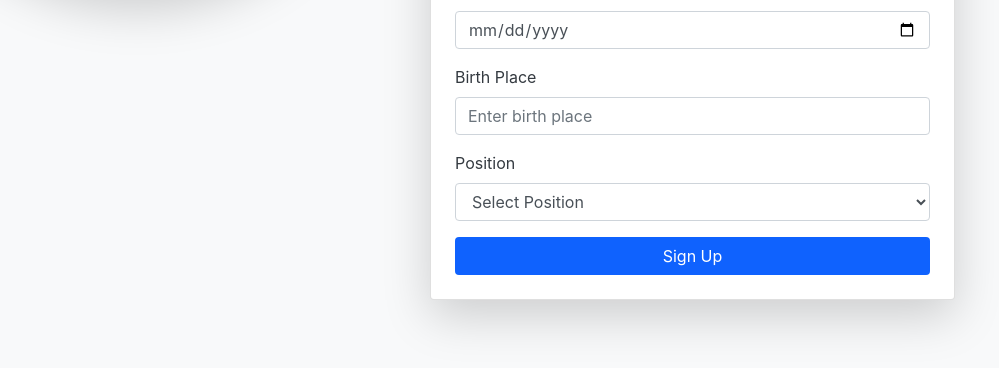
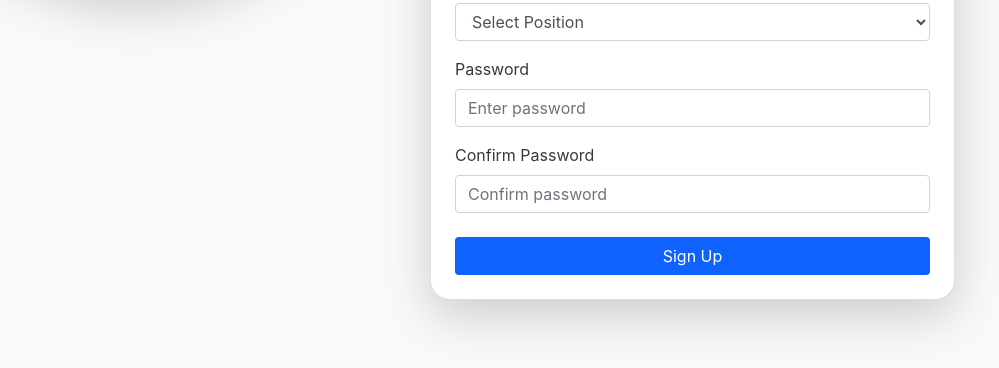
Before and after one commit to Rob-Eugene30/BIP, a Flask app: page /sign_up_official in a window 1280 px wide. Shown: the part 839-1207 px from the top of the page, without its empty margins (260-1259 px from the left). Run offline with Flask 3, Linux system fonts and the light colour scheme; some libraries are stand-ins or nearby versions.

Commit message:
fixed some htmls. made the signups more uniform

```diff
--- a/Website/templates/sign_up.html
+++ b/Website/templates/sign_up.html
@@ -25,7 +25,7 @@
 
             <!-- Right Side: Sign-up Form -->
             <div class="col-md-6">
-                <div class="card p-4 shadow-lg">
+                <div class="card p-4 shadow-lg" style="border-radius: 20px;">
                     <h3 class="text-center text-dark">Sign Up as Constituent</h3>
                     <form method="POST">
                         <div class="form-group mb-3">
--- a/Website/templates/sign_up_official.html
+++ b/Website/templates/sign_up_official.html
@@ -25,7 +25,7 @@
 
             <!-- Right Side: Sign-up Form -->
             <div class="col-md-6">
-                <div class="card p-4 shadow-lg">
+                <div class="card p-4 shadow-lg" style="border-radius: 20px;">
                     <h3 class="text-center text-dark">Official Sign-Up</h3>
                     <form method="POST">
                         <div class="form-group mb-3">
@@ -39,14 +39,6 @@
                         <div class="form-group mb-3">
                             <label class="text-dark">Last Name</label>
                             <input type="text" class="form-control" name="lastName" placeholder="Enter last name" required />
-                        </div>
-                        <div class="form-group mb-3">
-                            <label for="password1" class="text-dark">Password</label>
-                            <input type="password" class="form-control" id="password1" name="password1" placeholder="Enter password" required />
-                        </div>
-                        <div class="form-group mb-4">
-                            <label for="password2" class="text-dark">Confirm Password</label>
-                            <input type="password" class="form-control" id="password2" name="password2" placeholder="Confirm password" required />
                         </div>
                         <div class="form-group mb-3">
                             <label class="text-dark">Address</label>
@@ -70,6 +62,14 @@
                                 <option value="SK Staff">SK Staff</option>
                             </select>
                         </div>
+                        <div class="form-group mb-3">
+                            <label for="password1" class="text-dark">Password</label>
+                            <input type="password" class="form-control" id="password1" name="password1" placeholder="Enter password" required />
+                        </div>
+                        <div class="form-group mb-4">
+                            <label for="password2" class="text-dark">Confirm Password</label>
+                            <input type="password" class="form-control" id="password2" name="password2" placeholder="Confirm password" required />
+                        </div>
                         <button type="submit" class="btn w-100" style="background-color: #0F62FE; color: white;">Sign Up</button>
                     </form>
                 </div>
--- a/Website/templates/welcome.html
+++ b/Website/templates/welcome.html
@@ -70,7 +70,7 @@
 
                 <div class="col-12 col-sm-4 mb-4">
                         <h3>About this Website</h3>
-                        <p>The creation of this website project will not be completed without the collaboration some students of Mapúa University.</p>
+                        <p>The creation of this website project will not be completed without the collaboration of some students of Mapúa University.</p>
                         <a href="https://docs.google.com/document/d/18-i0a3-zxEkV5I3UlMX4op81XPBHSPtlLkHFYOKnAn4/edit?usp=sharing" target="_blank" class="text-white"><p>Access the Project Documentation! <i class="bi bi-arrow-right-short"></i></p></a>
                 </div>
             </div>
```
